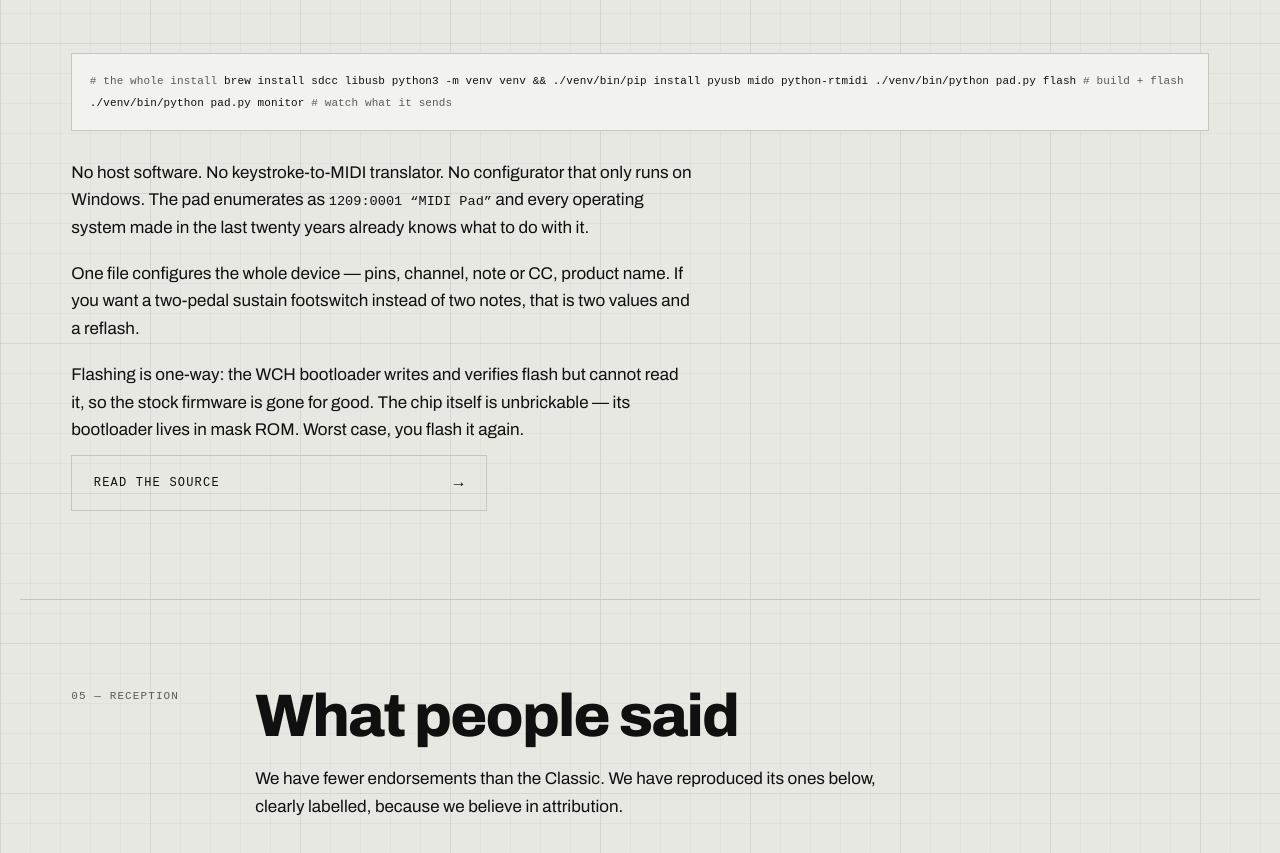
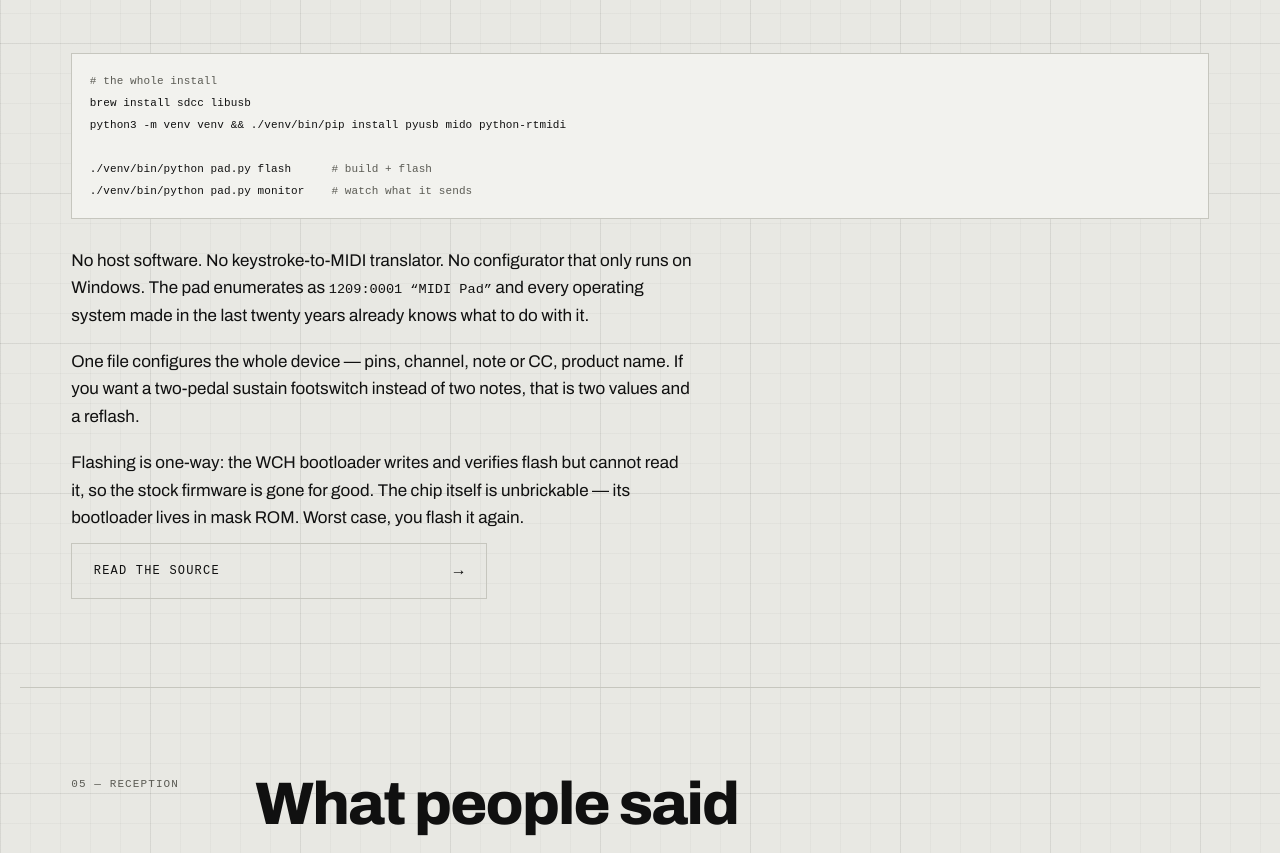
Before and after one commit to Afstkla/BitchBoyNano, a plain HTML site: page index.html in a window 1280 px wide. Shown: the part 4157-5010 px from the top of the page. Drawn offline with Linux system fonts and the light colour scheme; a web font is replaced by a local one.

Commit message:
Restore newlines in the install code block
.code was missing white-space:pre, so the block collapsed to one line.

Co-Authored-By: Claude Opus 5 (1M context) <noreply@anthropic.com>

```diff
--- a/index.html
+++ b/index.html
@@ -377,7 +377,7 @@ a:hover{text-decoration-color:var(--signal);color:var(--signal)}
 
 .code{
   border:1px solid var(--rule);background:var(--card);
-  padding:1rem 1.1rem;overflow-x:auto;
+  padding:1rem 1.1rem;overflow-x:auto;white-space:pre;
   font-family:var(--mono);font-size:.6875rem;line-height:2;
   letter-spacing:.01em;
 }
```
